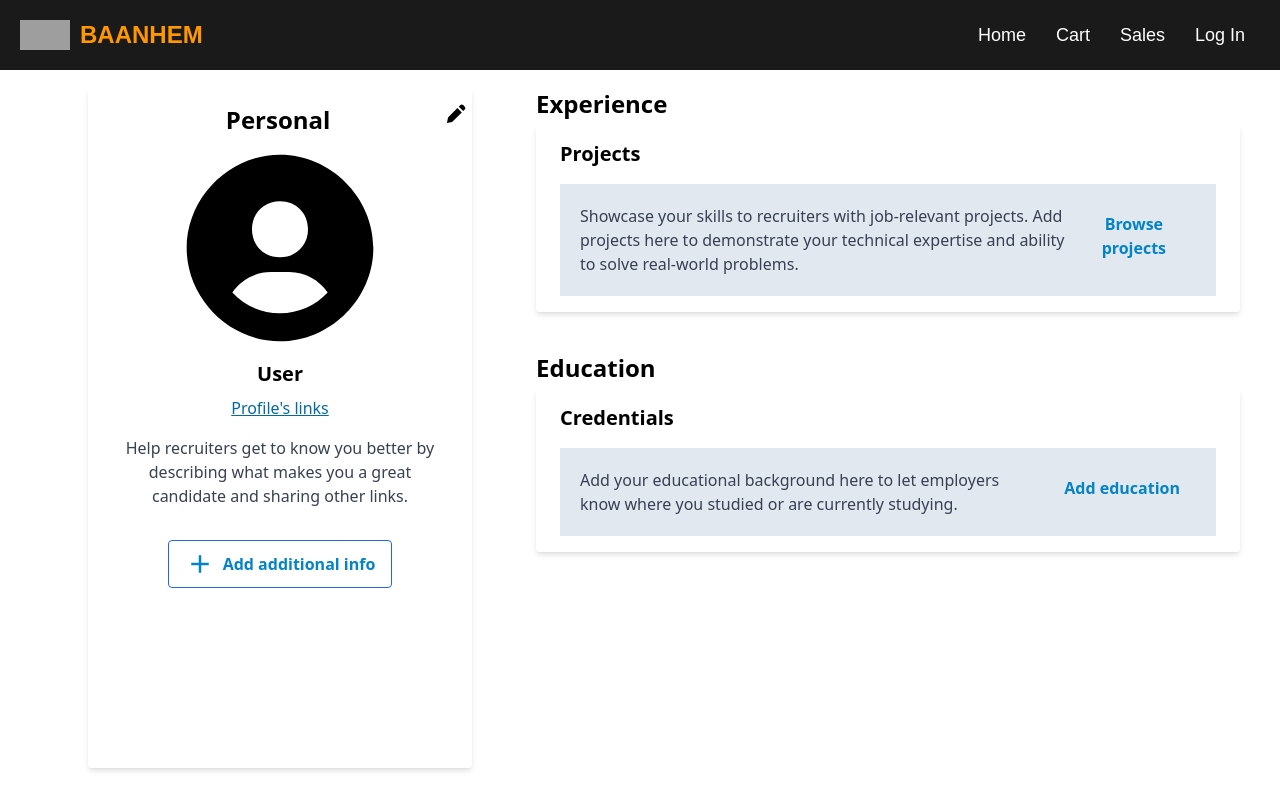
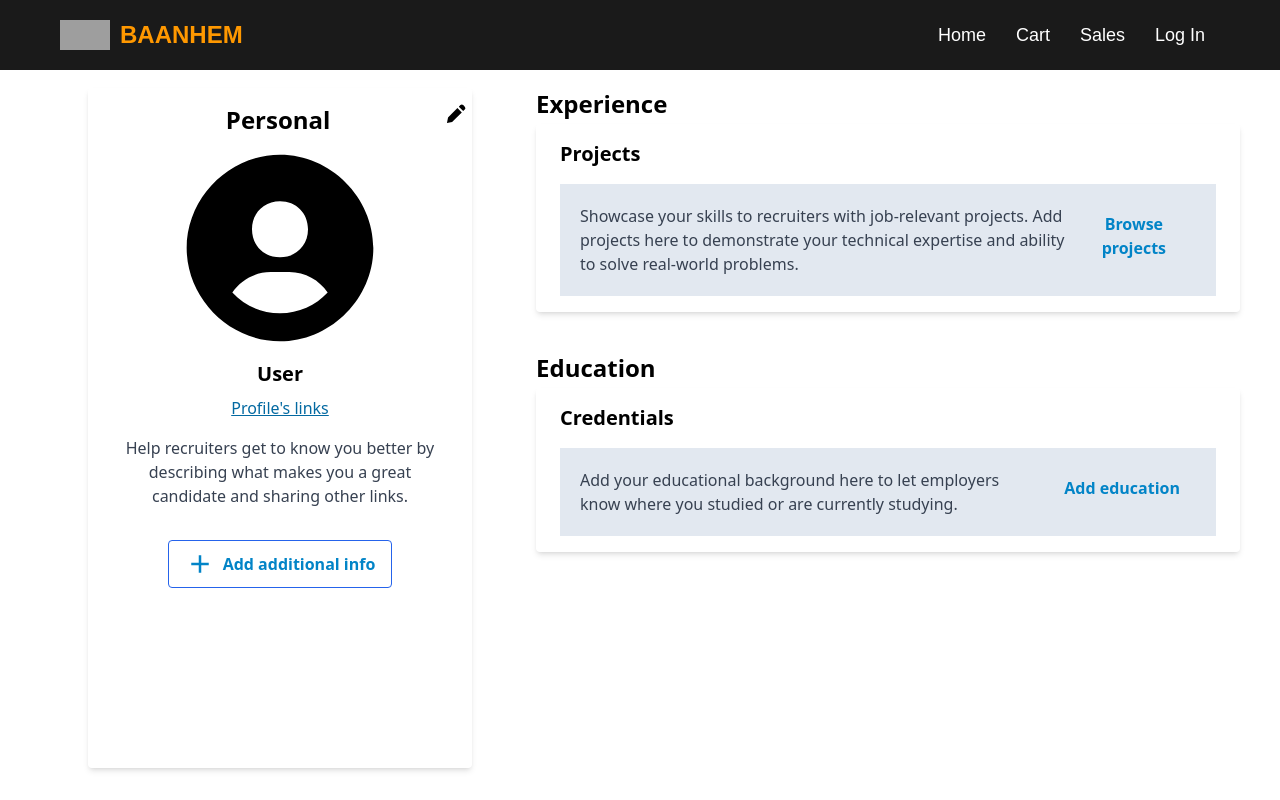
Before and after one commit to giahao1411/shopping-website, a React (Vite) app in the folder front-end/: page /profile in a window 1280 px wide. Shown: the top 800 px of the page. Built offline with nearby package versions, Linux system fonts and the light colour scheme; grey boxes are pictures that could not be loaded.

Commit message:
Decor user dropdown

```diff
--- a/front-end/src/components/Header/Header.css
+++ b/front-end/src/components/Header/Header.css
@@ -146,14 +146,15 @@ nav ul li a.header-active {
 
 .dropdown-menu {
     position: absolute;
-    top: 30px;
+    top: 40px;
     right: 0;
     background-color: #1A1A1A;
     border: 1px solid #00B0FF;
     border-radius: 5px;
     box-shadow: 0px 4px 6px rgba(0, 0, 0, 0.2);
     z-index: 1000;
-    padding: 0;
+    width: 200px;
+    margin-right: -55px;
 }
 
 .dropdown-menu .dropdown-item {
--- a/front-end/src/components/Header/Header.jsx
+++ b/front-end/src/components/Header/Header.jsx
@@ -44,7 +44,7 @@ const Header = () => {
     return (
         <header className={`header ${menuOpen ? "nav-open" : ""}`}>
             <div className="header-main">
-                <div className="logo" onClick={redirectHome}>
+                <div className="logo ml-10" onClick={redirectHome}>
                     <img
                         src="https://cdn.haitrieu.com/wp-content/uploads/2021/09/Logo-DH-Ton-Duc-Thang-TDT.png"
                         alt="Logo"
@@ -59,7 +59,7 @@ const Header = () => {
                     <div></div>
                 </div>
 
-                <nav>
+                <nav className="mr-10">
                     <ul>
                         <li>
                             <Link
@@ -108,7 +108,7 @@ const Header = () => {
                                     {user.username}
                                 </span>
                                 {dropdownOpen && (
-                                    <div className="dropdown-menu">
+                                    <div className="dropdown-menu px-5">
                                         <Link
                                             to="/profile"
                                             className="dropdown-item"
--- a/front-end/src/routes/AdminRoutes.jsx
+++ b/front-end/src/routes/AdminRoutes.jsx
@@ -18,12 +18,13 @@ const AdminRoutes = [
         />
         ,
         <Route key="admin-order" path="/admin/order" element={<Order />} />,
-    </Route>,
-    <Route
+        <Route
         key="admin-create-product"
         path="/admin/product/create"
         element={<CreateProduct />}
-    />,
+        />,
+    </Route>,
+
 ];
 
 export default AdminRoutes;
```
